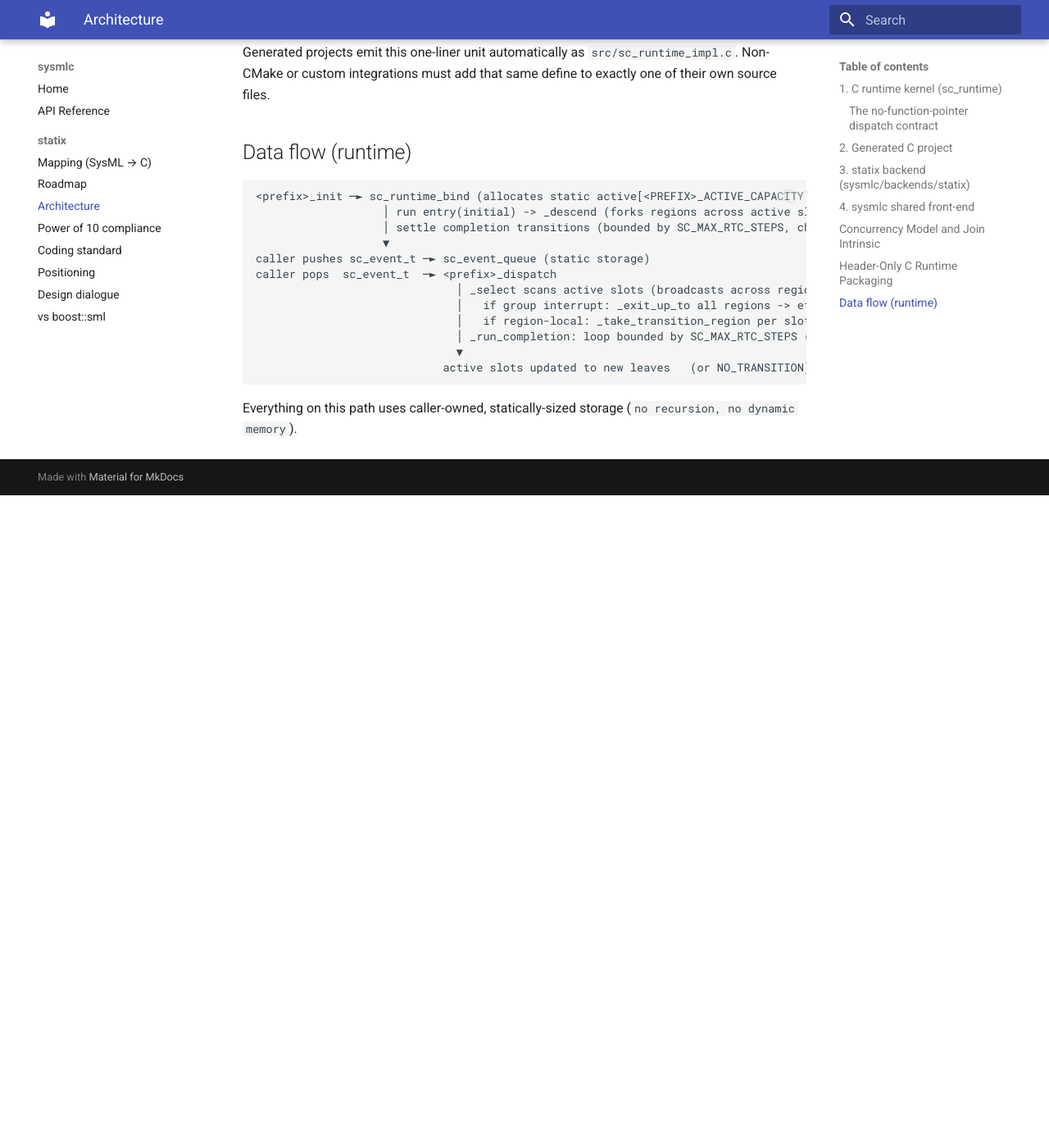
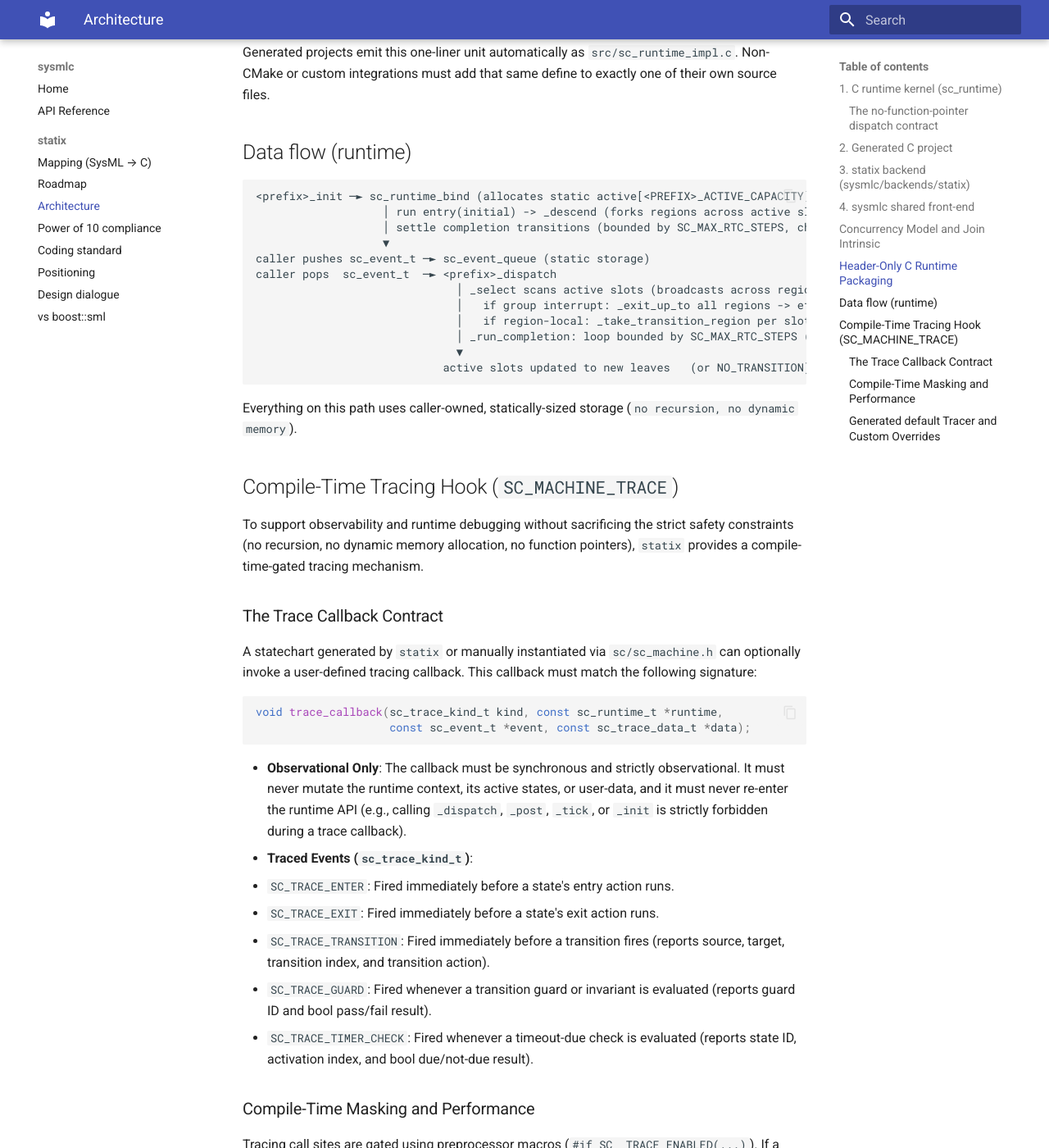
Before and after one commit to glacier-project/sysmlc-core, an MkDocs documentation site: the page built from docs/statix/architecture.md, in a window 1280 px wide and 1400 px high, scrolled down 4269 px. Shown: the whole window at 82% size. Built offline with MkDocs 1.6.1 and Material for MkDocs 9.7.7, drawn with Linux system fonts in a browser that asks for light colours; before the commit the page ends 4873 px from its top, so only the background shows below that; some of the changed text lies outside the part shown.

Commit message:
documentation(statix): document SC_MACHINE_TRACE design and contract

````diff
--- a/docs/statix/architecture.md
+++ b/docs/statix/architecture.md
@@ -189,3 +189,46 @@
 ```
 
 Everything on this path uses caller-owned, statically-sized storage (`no recursion, no dynamic memory`).
+
+## Compile-Time Tracing Hook (`SC_MACHINE_TRACE`)
+
+To support observability and runtime debugging without sacrificing the strict safety constraints (no recursion, no dynamic memory allocation, no function pointers), `statix` provides a compile-time-gated tracing mechanism.
+
+### The Trace Callback Contract
+
+A statechart generated by `statix` or manually instantiated via `sc/sc_machine.h` can optionally invoke a user-defined tracing callback. This callback must match the following signature:
+
+```c
+void trace_callback(sc_trace_kind_t kind, const sc_runtime_t *runtime,
+                    const sc_event_t *event, const sc_trace_data_t *data);
+```
+
+- **Observational Only**: The callback must be synchronous and strictly observational. It must never mutate the runtime context, its active states, or user-data, and it must never re-enter the runtime API (e.g., calling `_dispatch`, `_post`, `_tick`, or `_init` is strictly forbidden during a trace callback).
+- **Traced Events (`sc_trace_kind_t`)**:
+  - `SC_TRACE_ENTER`: Fired immediately before a state's entry action runs.
+  - `SC_TRACE_EXIT`: Fired immediately before a state's exit action runs.
+  - `SC_TRACE_TRANSITION`: Fired immediately before a transition fires (reports source, target, transition index, and transition action).
+  - `SC_TRACE_GUARD`: Fired whenever a transition guard or invariant is evaluated (reports guard ID and bool pass/fail result).
+  - `SC_TRACE_TIMER_CHECK`: Fired whenever a timeout-due check is evaluated (reports state ID, activation index, and bool due/not-due result).
+
+### Compile-Time Masking and Performance
+
+Tracing call sites are gated using preprocessor macros (`#if SC__TRACE_ENABLED(...)`). If a trace kind is masked out at compile time, the entire call block is omitted from compilation, incurring zero runtime cost (no branching, no register saving, and no function call overhead even under `-O0`).
+
+The bitmask is configured via the `SC_MACHINE_TRACE_MASK` preprocessor definition. The available bitmask constants are:
+
+```c
+#define SC_TRACE_MASK_ENTER       (1u << 0)
+#define SC_TRACE_MASK_EXIT        (1u << 1)
+#define SC_TRACE_MASK_TRANSITION  (1u << 2)
+#define SC_TRACE_MASK_GUARD       (1u << 3)
+#define SC_TRACE_MASK_TIMER_CHECK (1u << 4)
+#define SC_TRACE_MASK_ALL         ((1u << 5) - 1u)
+```
+
+### Generated default Tracer and Custom Overrides
+
+By default, every translation unit generated by `statix` (e.g., `src/<prefix>.c`) embeds a default `printf`-based `trace_hook` and binds it as the machine's `SC_MACHINE_TRACE` callback:
+
+- **Mask Configuration**: By default, `<PREFIX>_TRACE_MASK` is defined to `SC_TRACE_MASK_ALL`. For untimed machines, `SC_TRACE_MASK_TIMER_CHECK` is automatically stripped from the available mask at compile time.
+- **Zero Cost Disabling**: You can define `<PREFIX>_TRACE_MASK` to `0` (e.g., `-DMICROWAVE_MICROWAVE_BEHAVIOR_TRACE_MASK=0` or setting it to `0u` before the compilation unit is built). In this case, the compiler strips the default `trace_hook` code, all formatting strings, and the `<stdio.h>` header inclusion entirely.
````
